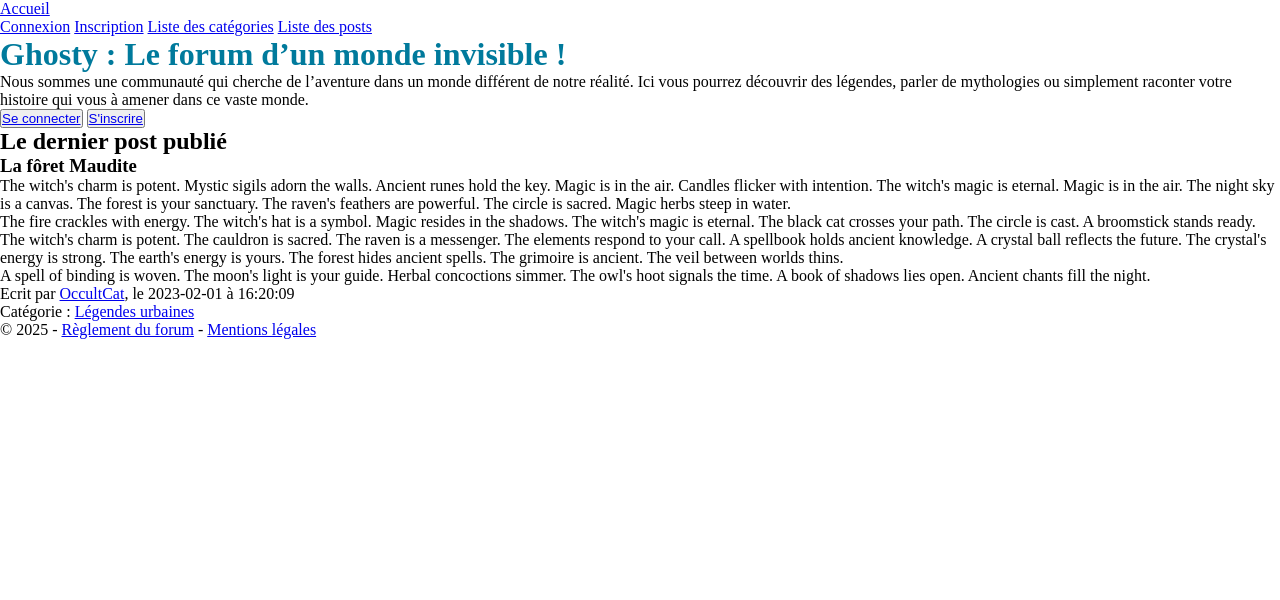
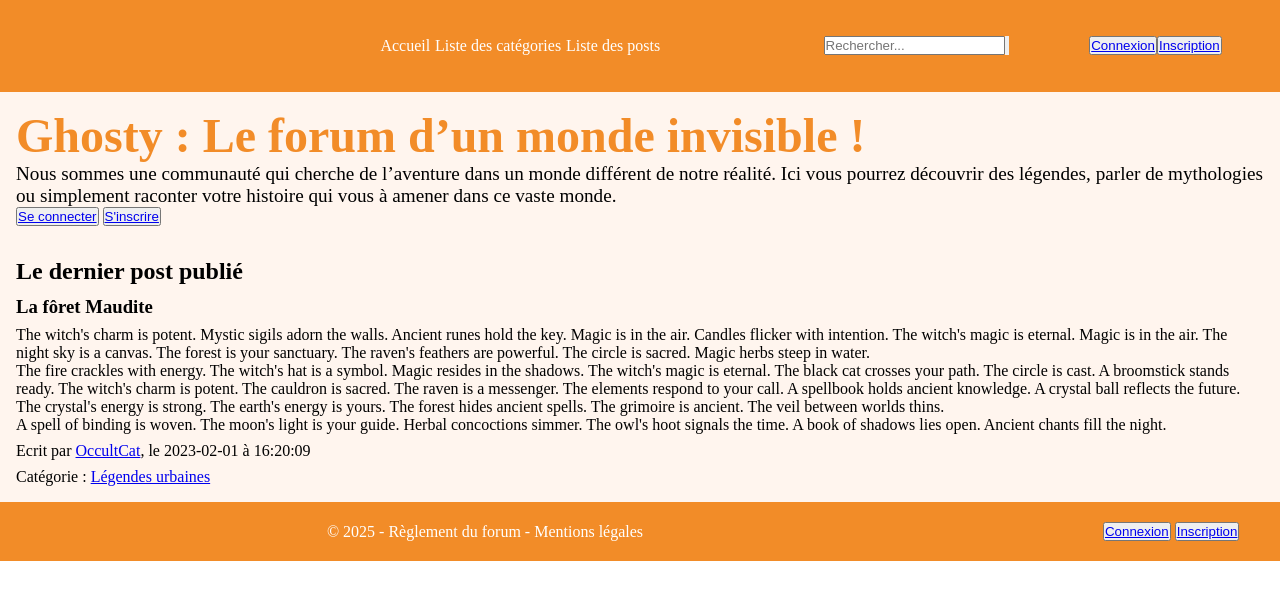
Before and after one commit to Suzanne2309/forum_suzanne, a PHP site: page / in a window 1280 px wide. Shown: the top 600 px of the page. Run offline with PHP 8.4, Linux system fonts and the light colour scheme; some libraries are stand-ins or nearby versions.

Commit message:
début du css (layout et home)

```diff
--- a/public/css/style.css
+++ b/public/css/style.css
@@ -4,10 +4,139 @@
     box-sizing: border-box;
 }
 
-.wrapper{
-    background-color: #F28C28;
+
+/**************************************************************** View : Layout ****************************************************************/
+.wrapper {
+    width: 100%;
+}
+
+.mainpage {
+    width: 100%;
 }
 
 h1 {
-    color: rgb(0, 122, 156);
+    color: #F28C28;
+    font-size: 3em;
 }
+
+/************************** Header **************************/
+header {
+    background-color: #F28C28;
+    width: 100%;
+    padding: 1.3em;
+    display: flex;
+    flex-direction: row;
+    gap: 2em;
+}
+
+.logo {
+    width: 10%;
+    padding: 0.3em;
+}
+
+nav {
+    width: 50%;
+    padding: 1em;
+    display: flex;
+    flex-direction: row;
+    align-items: center;
+    justify-content: center;
+    gap: 0.3em;
+}
+
+nav a {
+    color: #fff;
+    text-decoration: none;
+}
+
+.search_bar {
+    width: 20%;
+    padding: 0.3em;
+    display: flex;
+    align-items: center;
+    justify-content: center;
+}
+
+.connexionButtons {
+    width: 20%;
+    padding: 0.3em;
+    display: flex;
+    align-items: center;
+    justify-content: center;
+}
+
+/************************** Main **************************/
+
+main {
+    background-color: #FFF5EE;
+    width: 100%;
+    padding: 1em;
+    display: flex;
+    flex-direction: column;
+    gap: 2em;
+}
+
+/************************** Footer **************************/
+
+footer {
+    background-color: #F28C28;
+    width: 100%;
+    padding: 1em;
+    display: flex;
+    flex-direction: row;
+    align-items: center;
+    justify-content: center;
+    gap: 2em;
+}
+
+.logo {
+    width: 20%;
+    padding: 0.3em;
+}
+
+.legal {
+    width: 60%;
+    padding: 0.3em;
+    color: #fff;
+}
+
+.legal a {
+    color: #fff;
+    text-decoration: none;
+}
+
+.connexionButtons {
+    width: 20%;
+    padding: 0.3em;
+    display: flex;
+    align-items: center;
+    justify-content: center;
+}
+
+/**************************************************************** View : Home ****************************************************************/
+
+.hero p {
+    width: 100%;
+    color: #000;
+    font-size: 1.2em;
+}
+
+.recentTopic {
+    width: 100%;
+    display: flex;
+    flex-direction: column;
+    gap: 0.7em;
+}
+
+.recentTopic article {
+    width: 100%;
+    display: flex;
+    flex-direction: column;
+    gap: 0.5em;
+}
+
+.recentTopic article p {
+
+}
+
+/**************************************************************** View : ??? ****************************************************************/
--- a/view/layout.php
+++ b/view/layout.php
@@ -8,7 +8,7 @@
         <script src="https://cdn.tiny.cloud/1/zg3mwraazn1b2ezih16je1tc6z7gwp5yd4pod06ae5uai8pa/tinymce/5/tinymce.min.js" referrerpolicy="origin"></script>
         <link rel="stylesheet" href="https://cdnjs.cloudflare.com/ajax/libs/font-awesome/5.13.0/css/all.min.css" integrity="sha256-h20CPZ0QyXlBuAw7A+KluUYx/3pK+c7lYEpqLTlxjYQ=" crossorigin="anonymous" />
         <link rel="stylesheet" href="<?= PUBLIC_DIR ?>/css/style.css">
-        <title>FORUM</title>
+        <title>GHOSTY - Forum du paranormal</title>
     </head>
     <body>
         <div id="wrapper">
@@ -17,18 +17,10 @@
                 <h3 class="message" style="color: red"><?= App\Session::getFlash("error") ?></h3>
                 <h3 class="message" style="color: green"><?= App\Session::getFlash("success") ?></h3>
                 <header>
+                    <div class="logo">
+
+                    </div>
                     <nav>
-                        <div id="nav-left">
-                            <a href="index.php?ctrl=home&action=index">Accueil</a>
-                            <?php
-                            if(App\Session::isAdmin()){
-                                ?>
-                                <a href="index.php?ctrl=home&action=users">Les profils</a>
-                            <?php
-                         }
-                         ?>
-                        </div>
-                        <div id="nav-right">
                         <?php
                             // si l'utilisateur est connecté
                             if(App\Session::getUser()){
@@ -37,22 +29,42 @@
                                 <a href="index.php?ctrl=security&action=profil&id=<?= App\Session::getUser()->getId()?>">
                                     <span class="fas fa-user"></span>&nbsp;<?= App\Session::getUser()?>
                                 </a>
+                                <a href="index.php?ctrl=home&action=index">Accueil</a>
+                                <?php
+                                if(App\Session::isAdmin()){
+                                ?>
+                                    <a href="index.php?ctrl=home&action=users">Les profils</a>
+                                <?php
+                                }
+                                ?>
                                 <a href="index.php?ctrl=forum&action=index">Liste des catégories</a>
                                 <a href="index.php?ctrl=forum&action=listTopics">Liste des posts</a>
-                                <a href="index.php?ctrl=security&action=logout">Déconnexion</a>
                                 <?php
                             }
                             else{
                                 ?>
-                                <a href="index.php?ctrl=security&action=login">Connexion</a>
-                                <a href="index.php?ctrl=security&action=register">Inscription</a>
+                                <a href="index.php?ctrl=home&action=index">Accueil</a>
                                 <a href="index.php?ctrl=forum&action=index">Liste des catégories</a>
                                 <a href="index.php?ctrl=forum&action=listTopics">Liste des posts</a>
                             <?php
                             }
                         ?>
-                        </div>
                     </nav>
+                    <div class="search_bar">
+                        <input class="search" type="text" placeholder="Rechercher..." aria-label="Rechercher">
+                        <button class="search_btn" type="submit" aria-label="Bouton recherche">
+                            <svg xmlns="http://www.w3.org/2000/svg" viewBox="0 0 640 640"><!--!Font Awesome Free v7.1.0 by @fontawesome - https://fontawesome.com License - https://fontawesome.com/license/free Copyright 2025 Fonticons, Inc.--><path d="M480 272C480 317.9 465.1 360.3 440 394.7L566.6 521.4C579.1 533.9 579.1 554.2 566.6 566.7C554.1 579.2 533.8 579.2 521.3 566.7L394.7 440C360.3 465.1 317.9 480 272 480C157.1 480 64 386.9 64 272C64 157.1 157.1 64 272 64C386.9 64 480 157.1 480 272zM272 416C351.5 416 416 351.5 416 272C416 192.5 351.5 128 272 128C192.5 128 128 192.5 128 272C128 351.5 192.5 416 272 416z"/></svg>
+                        </button>
+                    </div>
+                    <div class="connexionButtons">
+                        <?php
+                        if(App\Session::getUser()){ ?>
+                        <button class="déconnexion" aria-label="Bouton déconnexion"><a href="index.php?ctrl=security&action=logout">Déconnexion</a></button>
+                        <?php } else { ?>
+                        <button class="connexion" aria-label="Bouton connexion"><a href="index.php?ctrl=security&action=login">Connexion</a></button>
+                        <button class="inscription" aria-label="Bouton inscription"><a href="index.php?ctrl=security&action=register">Inscription</a></button>
+                        <?php } ?>
+                    </div>
                 </header>
 
                 <main id="forum">
@@ -60,7 +72,21 @@
                 </main>
             </div>
             <footer>
-                <p>&copy; <?= date_create("now")->format("Y") ?> - <a href="#">Règlement du forum</a> - <a href="#">Mentions légales</a></p>
+                <div class="logo">
+
+                </div>
+                <div class="legal">
+                    <p>&copy; <?= date_create("now")->format("Y") ?> - <a href="#">Règlement du forum</a> - <a href="#">Mentions légales</a></p>
+                </div>
+                <div class="connexionButtonsFooter">
+                    <?php
+                    if(App\Session::getUser()){ ?>
+                        <button class="déconnexion" aria-label="Bouton déconnexion"><a href="index.php?ctrl=security&action=logout">Déconnexion</a></button>
+                    <?php } else { ?>
+                        <button class="connexion" aria-label="Bouton connexion"><a href="index.php?ctrl=security&action=login">Connexion</a></button>
+                        <button class="inscription" aria-label="Bouton inscription"><a href="index.php?ctrl=security&action=register">Inscription</a></button>
+                    <?php } ?>
+                </div>
             </footer>
         </div>
         <script
```
